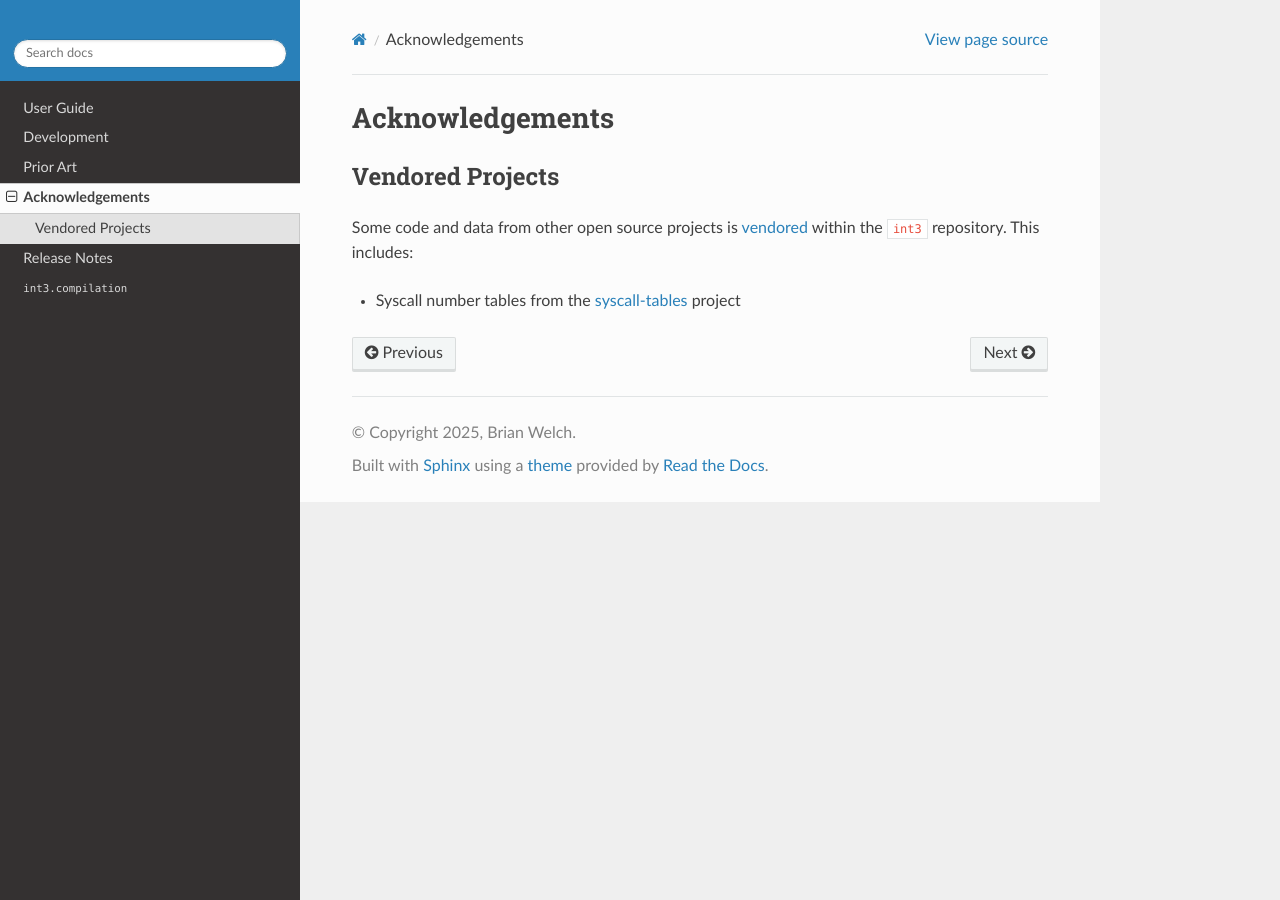
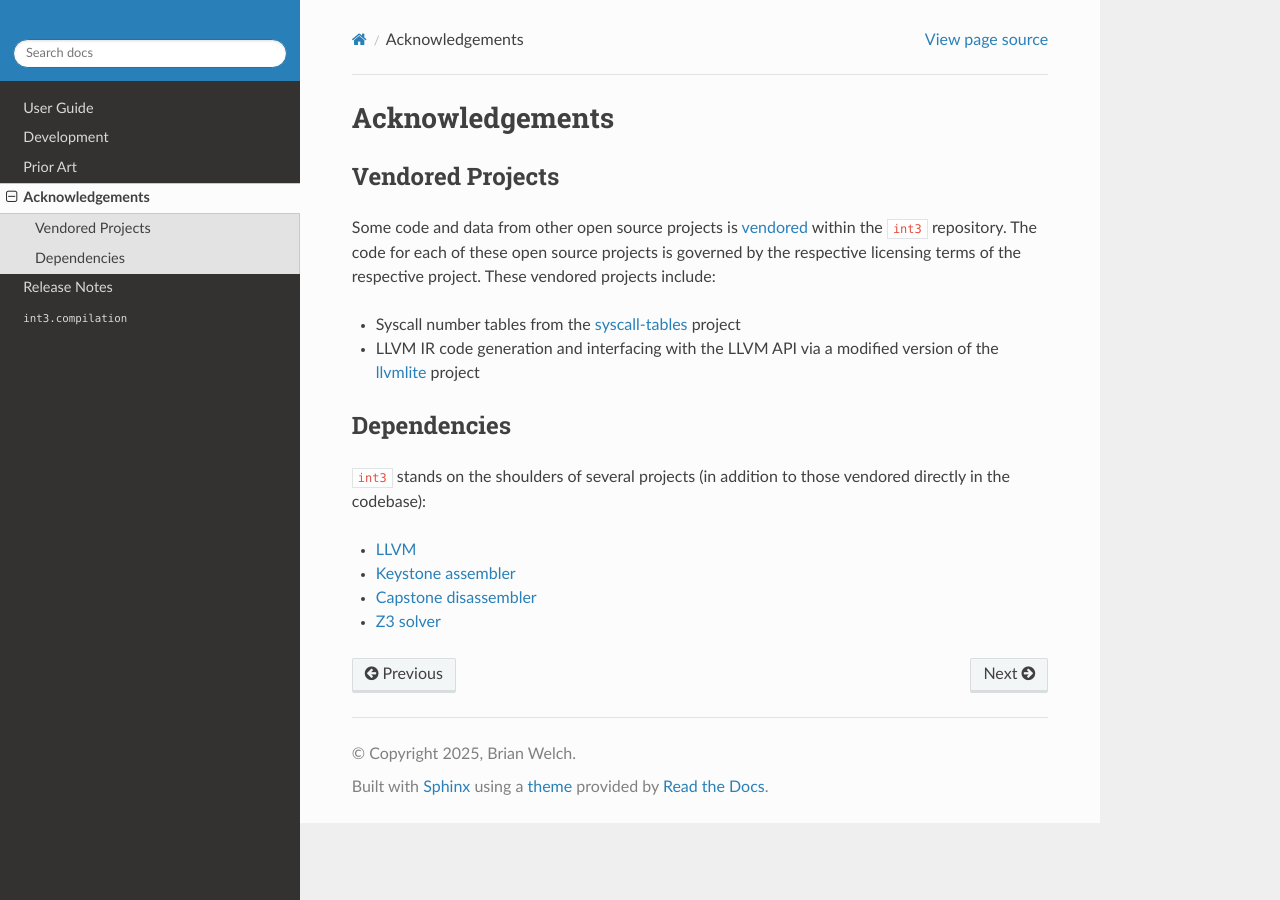
Before and after one commit to welchbj/int3, a Sphinx documentation site: the page built from docs/acknowledgements.rst, in a window 1280 px wide. Built offline with Sphinx 7.4.7 and the Read the Docs theme 3.1.0, drawn with Linux system fonts in a browser that asks for light colours.

Commit message:
Refresh docs around development and project overview

```diff
--- a/docs/acknowledgements.rst
+++ b/docs/acknowledgements.rst
@@ -3,8 +3,20 @@ Acknowledgements
 ================
 
 Vendored Projects
-------------------
+-----------------
 
-Some code and data from other open source projects is `vendored <https://stackoverflow.com/questions/26217488/what-is-vendoring>`_ within the ``int3`` repository. This includes:
+Some code and data from other open source projects is `vendored <https://stackoverflow.com/questions/26217488/what-is-vendoring>`_ within the ``int3`` repository. The code for each of these open source projects is governed by the respective licensing terms of the respective project. These vendored projects include:
 
 * Syscall number tables from the `syscall-tables <https://github.com/hrw/syscalls-table>`_ project
+* LLVM IR code generation and interfacing with the LLVM API via a modified version of the `llvmlite <https://github.com/numba/llvmlite>`_ project
+
+
+Dependencies
+------------
+
+``int3`` stands on the shoulders of several projects (in addition to those vendored directly in the codebase):
+
+* `LLVM <https://llvm.org/>`_
+* `Keystone assembler <https://www.keystone-engine.org/>`_
+* `Capstone disassembler <https://www.capstone-engine.org/>`_
+* `Z3 solver <https://github.com/Z3Prover/z3>`_
```
Also changed, not shown: README.rst (+16 -2 lines), docs/development.rst (+14 -2 lines).
